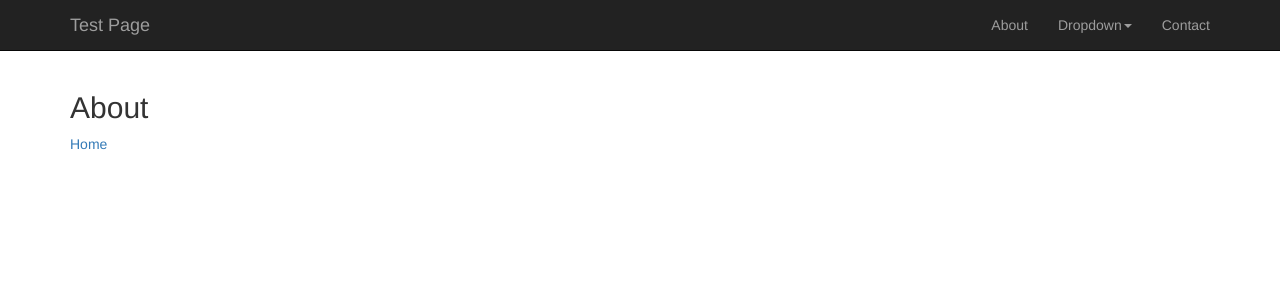
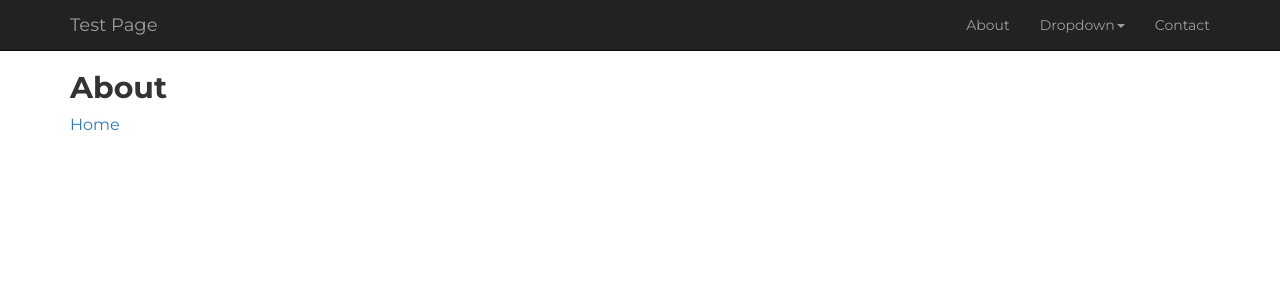
Before and after one commit to arms3/flask, a Flask app: page /about in a window 1280 px wide. Shown: the top 300 px of the page. Run offline with Flask 2, Linux system fonts and the light colour scheme; some libraries are stand-ins or nearby versions.

Commit message:
Added custom.css and changed template

```diff
--- a/fetch_price.py
+++ b/fetch_price.py
@@ -17,6 +17,6 @@ def fetch():
     # print(r.text)
     df = pd.read_csv(io.StringIO(r.text))
     # print(df.head())
-    return df.head().to_html(classes='table table-striped',border=0, index=False)
+    return df.head().to_html(classes='table table-striped', border=0, index=False)
 
 # fetch()
--- /dev/null
+++ b/static/custom.css
@@ -0,0 +1,13 @@
+body {
+font-family: 'Montserrat', sans-serif;
+}
+h1,
+h2 {
+font-weight: bold;
+}
+p {
+font-size: 16px;
+}
+.navbar {
+margin-bottom: 0;
+}
--- a/templates/about.html
+++ b/templates/about.html
@@ -7,10 +7,12 @@
     <meta name="author" content="@gotoariel">
     <!-- <link rel="icon" href="favicon.ico"> -->
 
-    <title>Wilkommen, bienvenue, and welcome to Heroku!</title>
+    <title>My App | About</title>
 
     <!-- Bootstrap core CSS -->
     <link rel="stylesheet" href="https://maxcdn.bootstrapcdn.com/bootstrap/3.3.7/css/bootstrap.min.css">
+    <link rel="stylesheet" href="/static/custom.css" type='text/css'>
+    <link href='https://fonts.googleapis.com/css?family=Montserrat:400,700' rel='stylesheet' type='text/css'>
   </head>
   <body>
     <nav class="navbar navbar-inverse navbar-static-top">
--- a/templates/index.html
+++ b/templates/index.html
@@ -7,10 +7,12 @@
     <meta name="author" content="@gotoariel">
     <!-- <link rel="icon" href="favicon.ico"> -->
 
-    <title>Test page</title>
+    <title>My App | Test Page</title>
 
     <!-- Bootstrap core CSS -->
     <link rel="stylesheet" href="https://maxcdn.bootstrapcdn.com/bootstrap/3.3.7/css/bootstrap.min.css">
+    <link rel="stylesheet" href="/static/custom.css" type='text/css'>
+    <link href='https://fonts.googleapis.com/css?family=Montserrat:400,700' rel='stylesheet' type='text/css'>
   </head>
   <body>
     <nav class="navbar navbar-inverse navbar-static-top">
```
